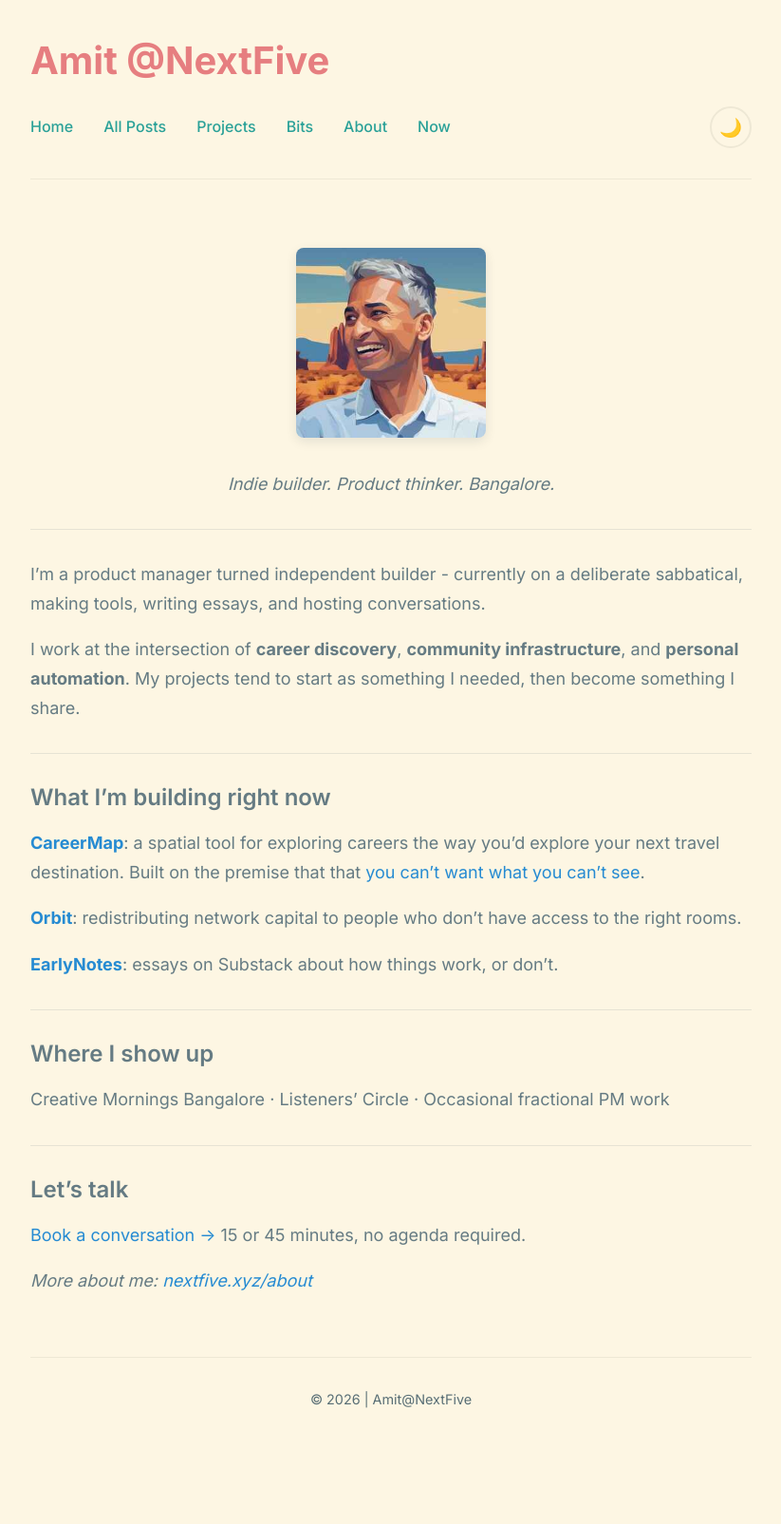
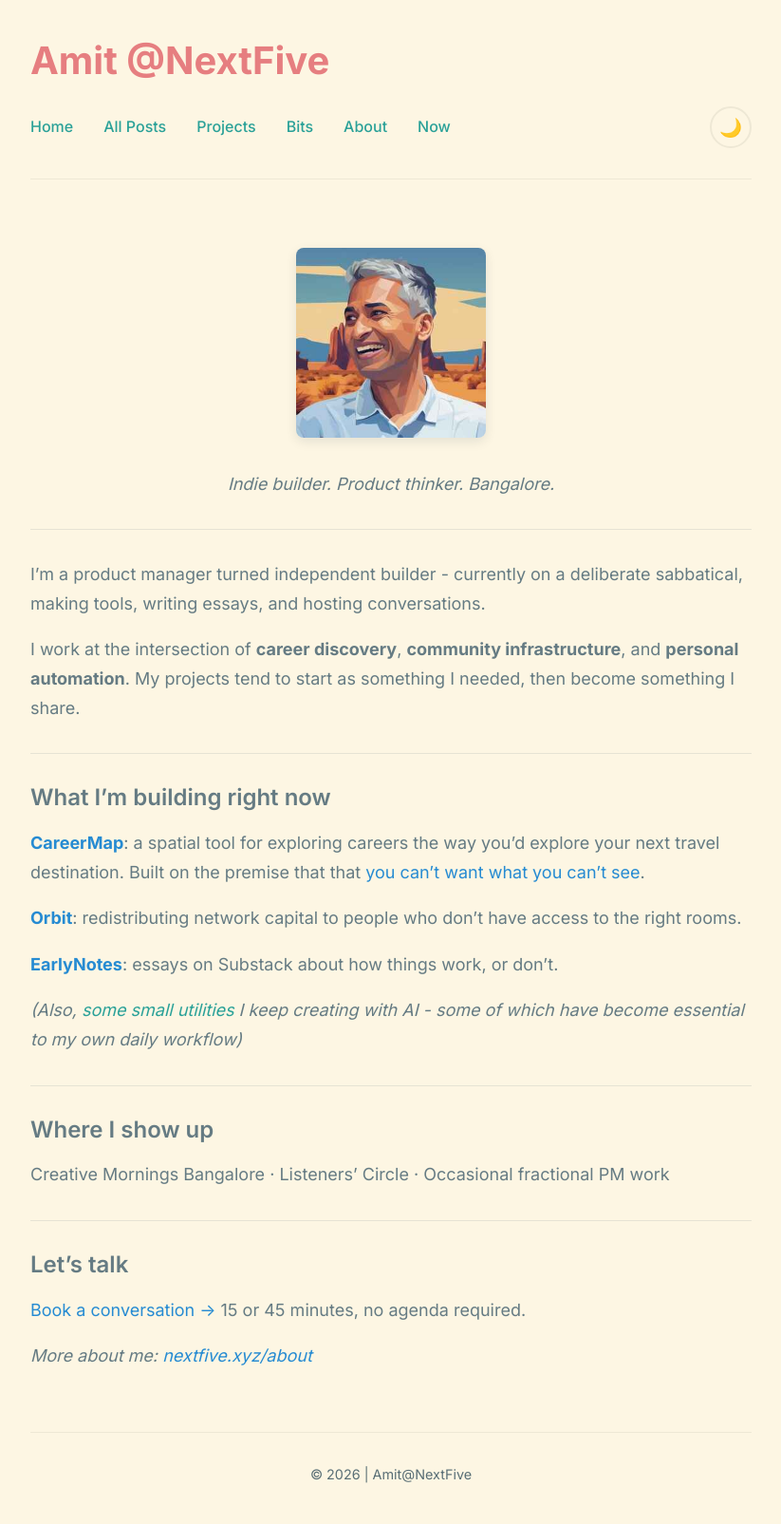
Before and after one commit to heyamitkmr/heyamitkmr.github.io, a Jekyll site: the page built from amit.md, in a window 1280 px wide. Shown: the whole page at 95% size, without its empty margins (228-1051 px from the left). Built offline with Jekyll 4.4.1, drawn with Linux system fonts in a browser that asks for light colours; before the commit the page ends 1526 px from its top, so only the background shows below that.

Commit message:
Updated links to library

```diff
--- a/amit.md
+++ b/amit.md
@@ -26,6 +26,8 @@ I work at the intersection of **career discovery**, **community infrastructure**
 
 **[EarlyNotes](https://earlynotes.substack.com/)**: essays on Substack about how things work, or don't.
 
+_(Also, <a href="https://nextfive.xyz/library" target="_blank" style="font-size: inherit; font-weight: inherit; font-style: inherit; color: var(--nav-link-color);"> some small utilities </a> I keep creating with AI - some of which have become essential to my own daily workflow)_
+
 ---
 
 ### Where I show up
```
Also changed, not shown: index.md (+4 -3 lines).
